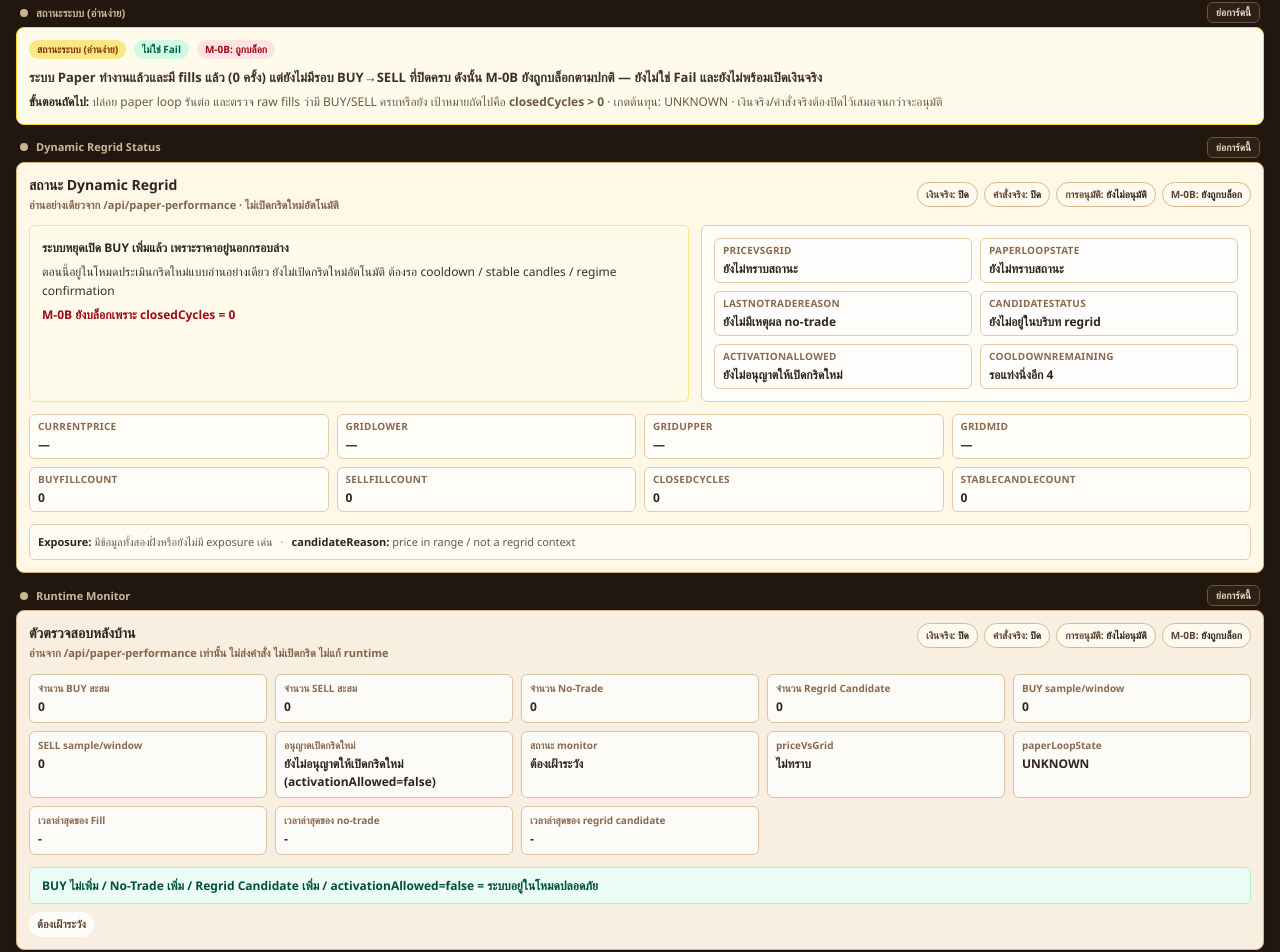
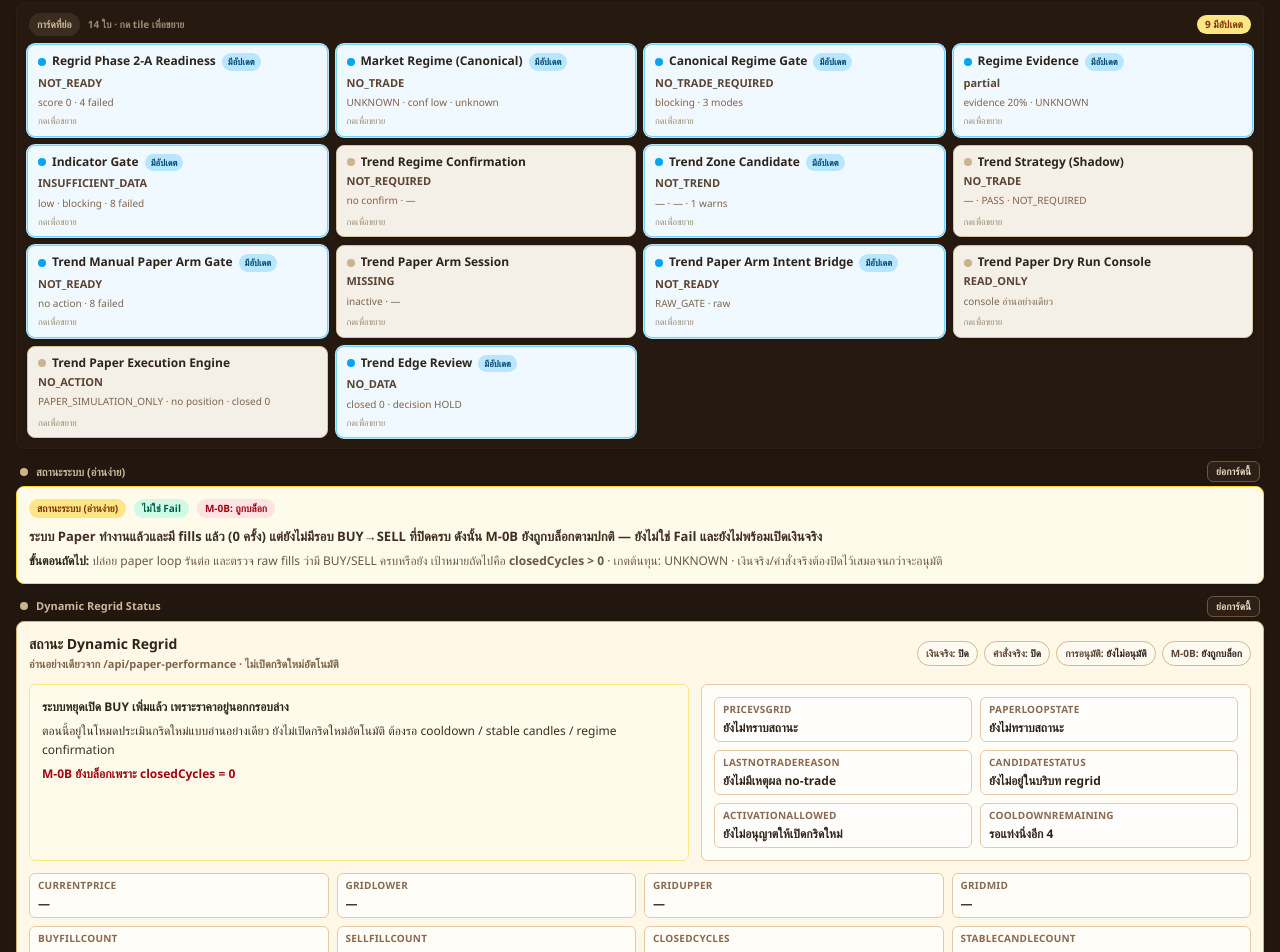
Before and after one commit to preechayutbubphachat/bingx-agent, a Next.js app in the folder dashboard/: page /agent-hq in a window 1280 px wide. Shown: the part 384-1336 px from the top of the page. Built offline with nearby package versions, Linux system fonts and the light colour scheme.

Commit message:
feat(agent-hq): show collapsed cards as compact tiles

```diff
--- /dev/null
+++ b/dashboard/components/trading-agent-hq/CollapsedCardGrid.tsx
@@ -0,0 +1,36 @@
+"use client";
+
+// dashboard/components/trading-agent-hq/CollapsedCardGrid.tsx
+// Phase UI-1.1 — responsive grid of collapsed cards shown as compact tiles
+// (replaces the old full-width collapsed rows). Sits above the expanded cards.
+// SAFETY: presentation only. No fetch, no token, no run/live/exchange controls.
+
+import CollapsedCardTile, { type CollapsedTile } from "./CollapsedCardTile";
+
+type Props = {
+  tiles: CollapsedTile[];
+  onExpand: (cardId: string) => void;
+};
+
+export default function CollapsedCardGrid({ tiles, onExpand }: Props) {
+  if (tiles.length === 0) return null;
+  const updatedCount = tiles.filter((t) => t.severity !== "none" || t.hasUpdates).length;
+  return (
+    <section className="rounded-lg border border-[#3a2c21]/30 bg-[#26190f] p-2.5 shadow-sm">
+      <div className="mb-2 flex flex-wrap items-center gap-2 px-0.5">
+        <span className="rounded-full bg-[#3a2c20] px-2 py-1 text-[10px] font-black text-[#cbb799]">การ์ดที่ย่อ</span>
+        <span className="text-[10px] font-bold text-[#9a8a72]">{tiles.length} ใบ · กด tile เพื่อขยาย</span>
+        {updatedCount > 0 ? (
+          <span className="ml-auto rounded-full bg-amber-200 px-2 py-0.5 text-[10px] font-black text-amber-900">
+            {updatedCount} มีอัปเดต
+          </span>
+        ) : null}
+      </div>
+      <div className="grid grid-cols-1 gap-2 sm:grid-cols-2 lg:grid-cols-3 xl:grid-cols-4 2xl:grid-cols-5">
+        {tiles.map((tile) => (
+          <CollapsedCardTile key={tile.id} tile={tile} onExpand={onExpand} />
+        ))}
+      </div>
+    </section>
+  );
+}
--- /dev/null
+++ b/dashboard/components/trading-agent-hq/CollapsedCardTile.tsx
@@ -0,0 +1,103 @@
+"use client";
+
+// dashboard/components/trading-agent-hq/CollapsedCardTile.tsx
+// Phase UI-1.1 — a collapsed card rendered as a compact, clickable dashboard chip/tile.
+// SAFETY: presentation only. No fetch, no token, no run/live/exchange controls.
+
+import type { CardSnapshot, CardUpdateSeverity } from "@/lib/trading-agent-hq/cardUpdateSignatures";
+import { SEVERITY_BADGE_TH } from "@/lib/trading-agent-hq/cardUpdateSignatures";
+
+export type CollapsedTile = {
+  id: string;
+  title: string;
+  snapshot: CardSnapshot;
+  severity: CardUpdateSeverity;
+  hasUpdates: boolean;
+};
+
+type Props = {
+  tile: CollapsedTile;
+  onExpand: (cardId: string) => void;
+};
+
+// Tile surface accent — mirrors the top summary boxes, tinted by severity when updated.
+function tileSurface(sev: CardUpdateSeverity, emphasized: boolean): string {
+  if (!emphasized) return "border-[#d6c2a6] bg-[#f4efe7] hover:bg-[#efe7d8]";
+  switch (sev) {
+    case "critical":
+      return "border-red-300 bg-red-50 ring-1 ring-red-200 hover:bg-red-100";
+    case "success":
+      return "border-emerald-300 bg-emerald-50 ring-1 ring-emerald-200 hover:bg-emerald-100";
+    case "warning":
+      return "border-amber-300 bg-amber-50 ring-1 ring-amber-200 hover:bg-amber-100";
+    case "info":
+      return "border-sky-300 bg-sky-50 ring-1 ring-sky-200 hover:bg-sky-100";
+    default:
+      return "border-[#d6c2a6] bg-[#f4efe7] hover:bg-[#efe7d8]";
+  }
+}
+
+function dotClass(sev: CardUpdateSeverity): string {
+  switch (sev) {
+    case "critical":
+      return "bg-red-500";
+    case "success":
+      return "bg-emerald-500";
+    case "warning":
+      return "bg-amber-500";
+    case "info":
+      return "bg-sky-500";
+    default:
+      return "bg-[#c9b48f]";
+  }
+}
+
+function badgeClass(sev: CardUpdateSeverity): string {
+  switch (sev) {
+    case "critical":
+      return "bg-red-200 text-red-900";
+    case "success":
+      return "bg-emerald-200 text-emerald-900";
+    case "warning":
+      return "bg-amber-200 text-amber-900";
+    case "info":
+      return "bg-sky-200 text-sky-900";
+    default:
+      return "bg-[#e6dac4] text-[#6d5640]";
+  }
+}
+
+export default function CollapsedCardTile({ tile, onExpand }: Props) {
+  const { id, title, snapshot, severity, hasUpdates } = tile;
+  const emphasized = severity !== "none" || hasUpdates;
+  return (
+    <button
+      type="button"
+      onClick={() => onExpand(id)}
+      aria-expanded="false"
+      aria-label={`ขยายการ์ด ${title}`}
+      title={`${title} — กดเพื่อขยาย`}
+      className={`flex h-full min-h-[78px] w-full flex-col gap-1 rounded-lg border px-2.5 py-2 text-left shadow-sm transition ${tileSurface(severity, emphasized)}`}
+    >
+      <div className="flex items-start justify-between gap-1.5">
+        <div className="flex min-w-0 items-center gap-1.5">
+          <span className={`mt-0.5 inline-block h-2 w-2 shrink-0 rounded-full ${dotClass(severity)}`} aria-hidden="true" />
+          <span className="truncate text-[12px] font-black leading-tight text-[#2f241b]">{title}</span>
+        </div>
+        {emphasized ? (
+          <span className={`shrink-0 rounded-full px-1.5 py-0.5 text-[9px] font-black ${badgeClass(severity)}`}>
+            {SEVERITY_BADGE_TH[severity]}
+          </span>
+        ) : null}
+      </div>
+      <div className="truncate text-[11px] font-bold text-[#5b4432]">{snapshot.status}</div>
+      {snapshot.summary ? (
+        <div className="truncate text-[10px] font-medium text-[#80644c]">{snapshot.summary}</div>
+      ) : null}
+      <div className="mt-auto flex items-center justify-between text-[9px] text-[#9a8a72]">
+        <span>กดเพื่อขยาย</span>
+        {snapshot.lastRunAt ? <span className="truncate pl-1">{snapshot.lastRunAt}</span> : null}
+      </div>
+    </button>
+  );
+}
--- a/dashboard/components/trading-agent-hq/TradingAgentHQPage.tsx
+++ b/dashboard/components/trading-agent-hq/TradingAgentHQPage.tsx
@@ -54,6 +54,8 @@ import TrendPaperDryRunConsoleCard from "./TrendPaperDryRunConsoleCard";
 import TrendPaperEvidenceRunnerCard from "./TrendPaperEvidenceRunnerCard";
 import CollapsibleCard from "./CollapsibleCard";
 import AgentHqCardControls from "./AgentHqCardControls";
+import CollapsedCardGrid from "./CollapsedCardGrid";
+import type { CollapsedTile } from "./CollapsedCardTile";
 
 const DEFAULT_AGENT_ID: AgentId = "risk_manager";
 const edgeStatusLabel = (status: string) =>
@@ -194,28 +196,36 @@ export default function TradingAgentHQPage({ initialVm }: { initialVm: TradingAg
     [cardHasUpdates, snapshots],
   );
 
-  // Wrap an existing card with CollapsibleCard, honoring the "updated only" filter.
+  // UI-1.1: collapsed cards are rendered as compact tiles (CollapsedCardGrid), not inline.
+  // wrap() now only renders EXPANDED cards inline; collapsed ones return null here.
   const wrap = useCallback(
     (id: AgentHqCardId, node: ReactNode) => {
       const snap = snapshots[id];
       if (!snap) return null;
-      const hasUpd = cardHasUpdates(id);
-      if (filter === "updated" && !(hasUpd || snap.critical)) return null;
+      if (collapsed[id]) return null; // shown as a tile above
+      if (filter === "updated" && !(cardHasUpdates(id) || snap.critical)) return null;
       return (
-        <CollapsibleCard
-          cardId={id}
-          title={CARD_TITLES[id] ?? id}
-          snapshot={snap}
-          severity={displayedSeverity(id)}
-          hasUpdates={hasUpd}
-          collapsed={!!collapsed[id]}
-          onToggle={toggleCard}
-        >
+        <CollapsibleCard cardId={id} title={CARD_TITLES[id] ?? id} severity={displayedSeverity(id)} onToggle={toggleCard}>
           {node}
         </CollapsibleCard>
       );
     },
     [snapshots, cardHasUpdates, filter, displayedSeverity, collapsed, toggleCard],
+  );
+
+  // Compact tiles for every collapsed, non-pinned card (filter-aware).
+  const collapsedTiles = useMemo<CollapsedTile[]>(
+    () =>
+      AGENT_HQ_CARD_LAYOUT.filter((c) => !c.pinned && collapsed[c.id] && snapshots[c.id])
+        .filter((c) => filter !== "updated" || cardHasUpdates(c.id) || snapshots[c.id]!.critical)
+        .map((c) => ({
+          id: c.id,
+          title: c.title,
+          snapshot: snapshots[c.id]!,
+          severity: displayedSeverity(c.id),
+          hasUpdates: cardHasUpdates(c.id),
+        })),
+    [collapsed, snapshots, filter, cardHasUpdates, displayedSeverity],
   );
 
   useEffect(() => {
@@ -307,6 +317,9 @@ export default function TradingAgentHQPage({ initialVm }: { initialVm: TradingAg
           }}
         />
 
+        {/* UI-1.1: collapsed cards as a compact tile grid (click a tile to expand that card) */}
+        <CollapsedCardGrid tiles={collapsedTiles} onExpand={toggleCard} />
+
         {/* การ์ดอธิบายสถานะ (ไทย) — ช่วยให้ operator เข้าใจทันทีว่าไม่ใช่ Fail */}
         {wrap("systemStatus", systemStatusNode)}
 
--- a/dashboard/lib/trading-agent-hq/cardUpdateSignatures.ts
+++ b/dashboard/lib/trading-agent-hq/cardUpdateSignatures.ts
@@ -455,3 +455,12 @@ export const SEVERITY_LABEL_TH: Record<CardUpdateSeverity, string> = {
   success: "คืบหน้า",
   critical: "สำคัญ",
 };
+
+// Compact-tile badge wording (UI-1.1). Shown only when a collapsed tile has updates.
+export const SEVERITY_BADGE_TH: Record<CardUpdateSeverity, string> = {
+  none: "ปกติ",
+  info: "มีอัปเดต",
+  warning: "เฝ้าระวัง",
+  success: "พร้อมดู",
+  critical: "สำคัญ",
+};
```
Also changed, not shown: dashboard/components/trading-agent-hq/CollapsibleCard.tsx (+7 -66 lines).
